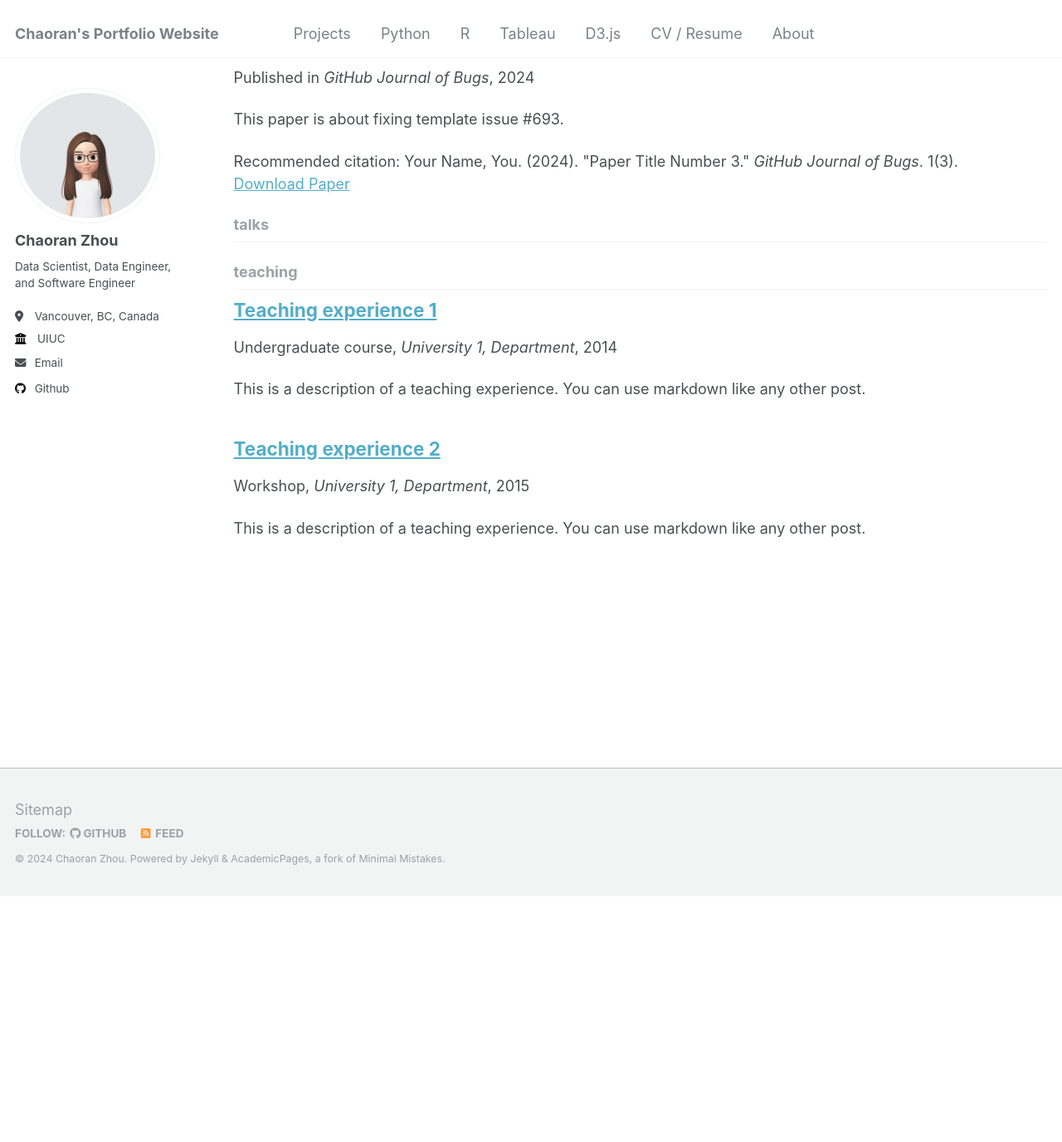
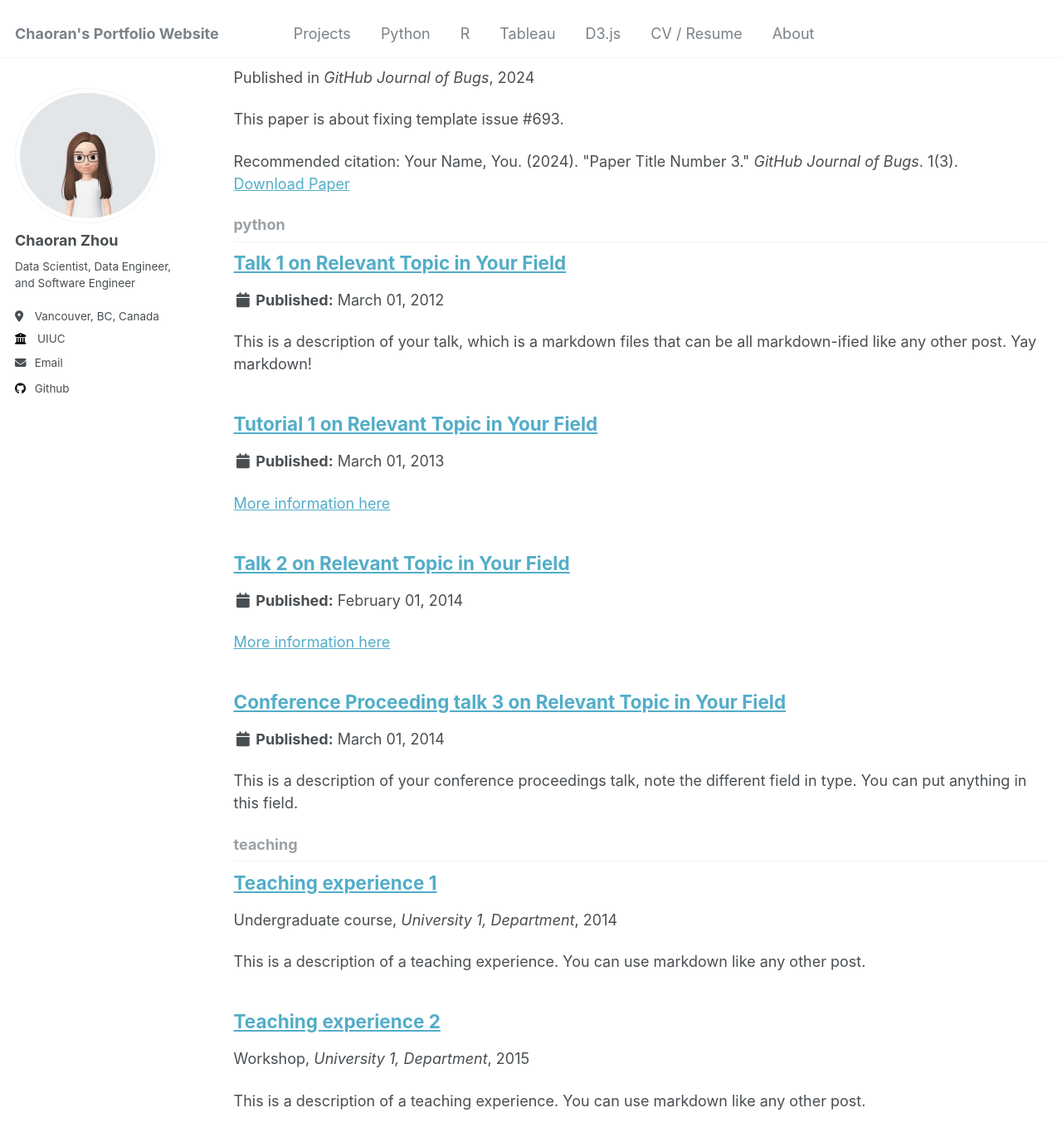
Before and after one commit to ranranrunforit/ranranrunforit.github.io, a Jekyll site: the page built from _pages/collection-archive.html, in a window 1280 px wide and 1400 px high, scrolled down 1860 px. Shown: the top 1376 px of the window at 83% size. Built offline with Jekyll 4.4.1, drawn with Linux system fonts in a browser that asks for light colours; before the commit the page ends 2941 px from its top, so only the background shows below that.

Commit message:
Update _config.yml

```diff
--- a/_config.yml
+++ b/_config.yml
@@ -218,7 +218,7 @@ collections:
   projects:
     output: true
     permalink: /:collection/:path/
-  talks:
+  python:
     output: true
     permalink: /:collection/:path/
 
@@ -270,10 +270,10 @@ defaults:
       author_profile: true
       share: true
       comment: true
-  # _talks
+  # _python
   - scope:
       path: ""
-      type: talks
+      type: python
     values:
       layout: talk
       author_profile: true
```
